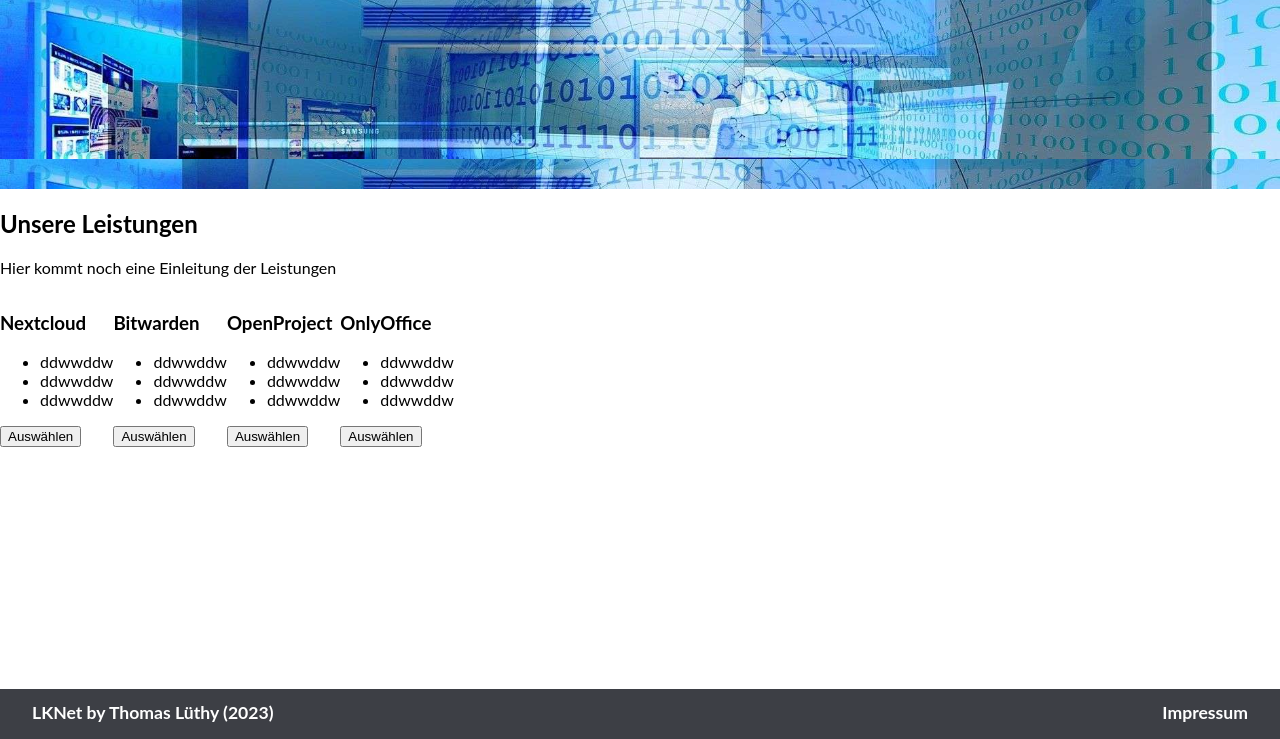
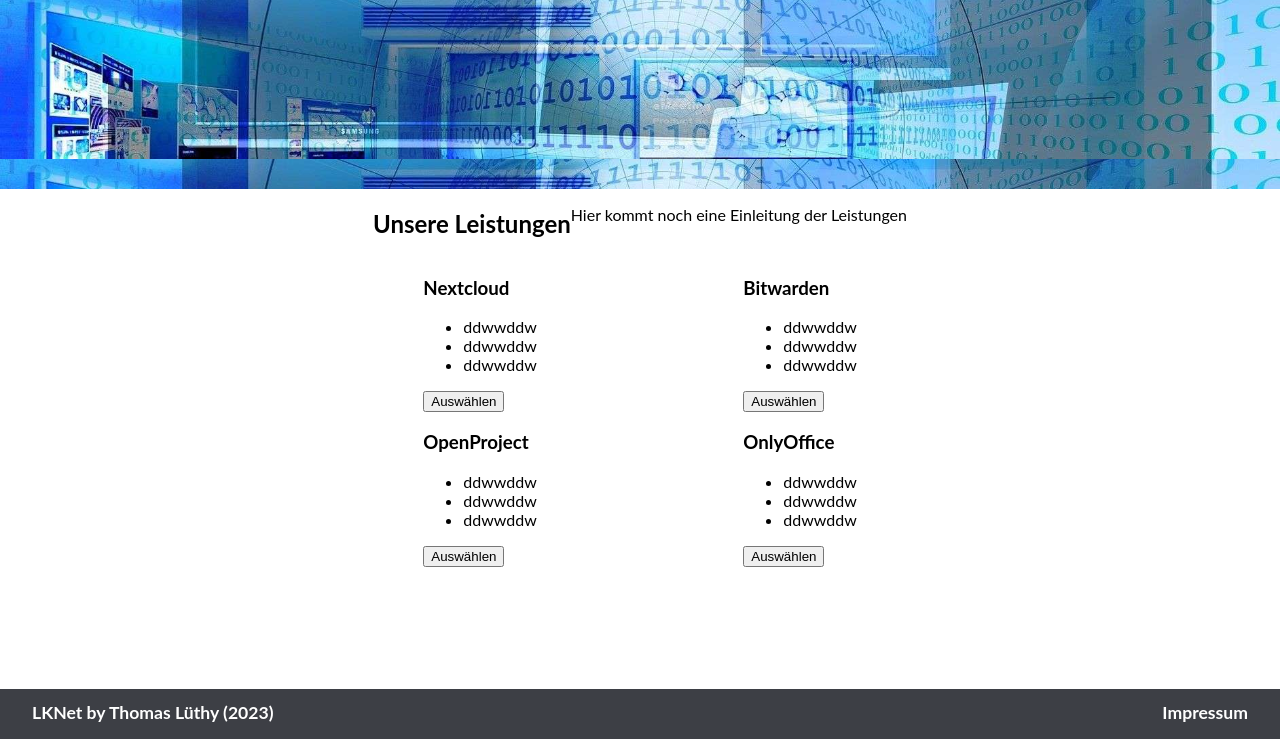
Before and after one commit to Orxolot/Internetdienste, a plain HTML site: page leistungen.html in a window 1280 px wide. Shown: the part 61-800 px from the top of the page. Drawn offline with Linux system fonts and the light colour scheme.

Commit message:
styling Anordnung
Anordnung der Flexbox angepasst.

```diff
--- a/leistungen.html
+++ b/leistungen.html
@@ -55,7 +55,7 @@
         <h1>Unsere Leistungen</h1>
         <p>Hier kommt noch eine Einleitung der Leistungen</p>
     </header>
-    <div class="flex-container">
+    <div class="flex-container1">
     <article class="leistung-box">
         <h1>Nextcloud</h1>
         <ul>
@@ -74,6 +74,8 @@
         </ul>
         <button type="button">Auswählen</button>
     </article>
+    </div>
+    <div class="flex-container2">
     <article class="leistung-box">
         <h1>OpenProject</h1>
         <ul>
--- a/src/css/styles.css
+++ b/src/css/styles.css
@@ -157,8 +157,32 @@
 }
 
 /* Leistungen */
-.flex-container {
+.intro-container {
     display: flex;
+    width: 50%;
+    margin-left: auto;
+    margin-right: auto;
+    justify-content: center;
+}
+
+.flex-container1 {
+    display: flex;
+    width: 50%;
+    margin-left: auto;
+    margin-right: auto;
+    justify-content: space-around;
+}
+
+.flex-container2 {
+    display: flex;
+    width: 50%;
+    margin-left: auto;
+    margin-right: auto;
+    justify-content: space-around;
+}
+
+.leistungs-box {
+    flex-basis: 25%;
 }
 
 /* Header */
```
